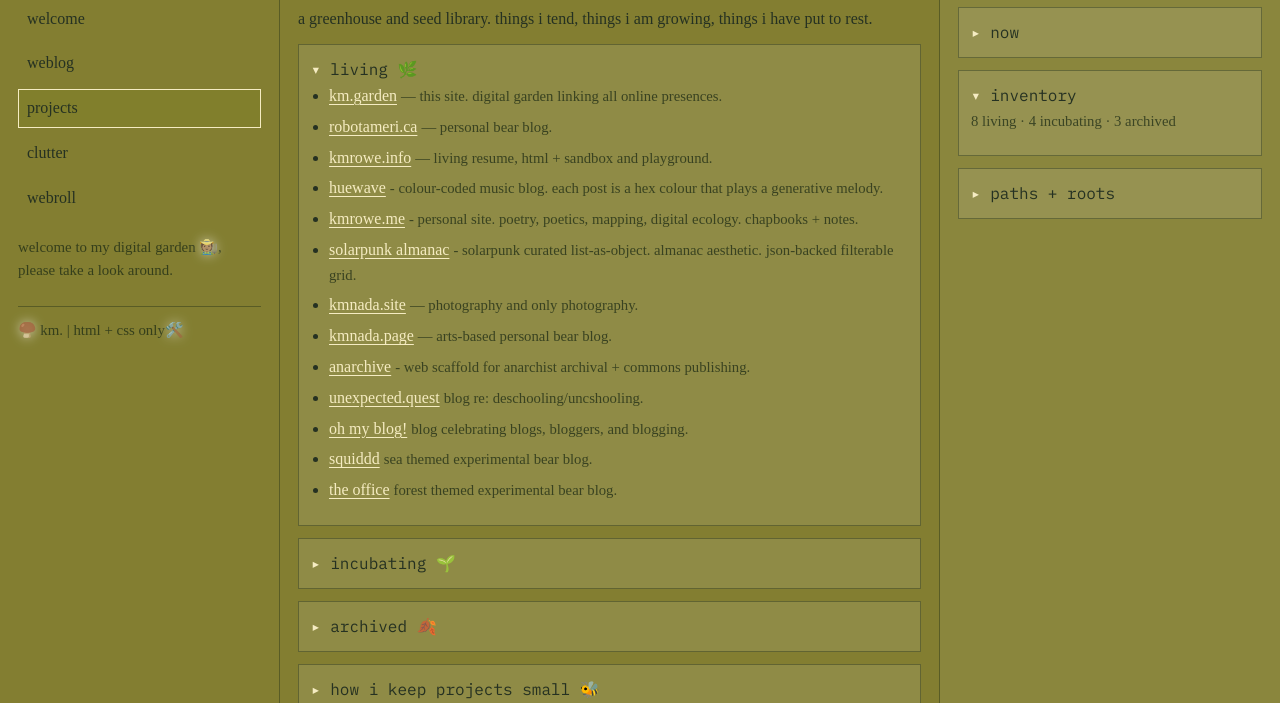
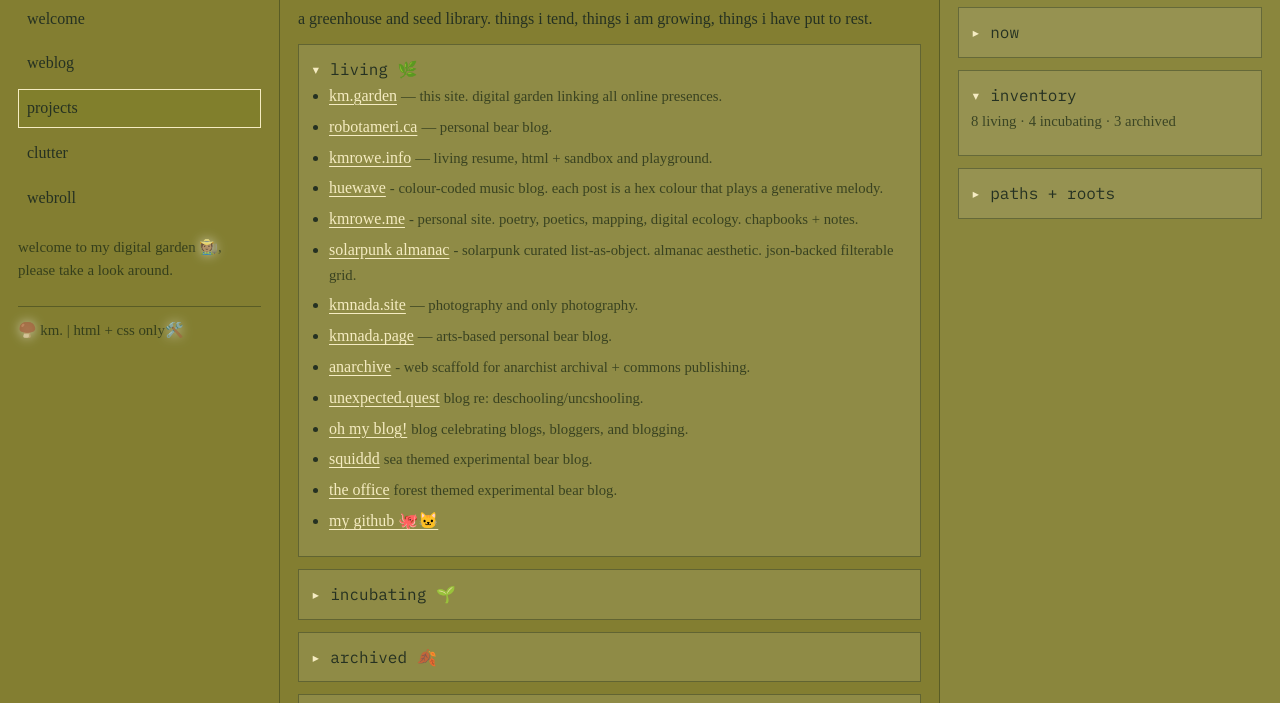
Before and after one commit to robotamerica/km-garden, a plain HTML site: page projects.html in a window 1280 px wide. Both pictures are taken after a click on the heading "living 🌿". Shown: the part 97-800 px from the top of the page. Drawn offline with Linux system fonts and the light colour scheme; a web font is replaced by a local one.

Commit message:
updated now

```diff
--- a/projects.html
+++ b/projects.html
@@ -74,6 +74,7 @@
             <li><a href="https://ohmyblog.bearblog.dev" target="_blank" rel="noopener">oh my blog!</a> <span class="note">blog celebrating blogs, bloggers, and blogging.</span></li>
             <li><a href="https://squiddd.bearblog.dev" target="_blank" rel="noopener">squiddd</a> <span class="note">sea themed experimental bear blog.</span></li>
             <li><a href="https://theoffice.bearblog.dev" target="_blank" rel="noopener">the office</a> <span class="note">forest themed experimental bear blog.</span></li>
+            <li><a href="https://github.com/robotamerica">my github 🐙🐱</a></li>
           </ul>
         </details>
 
@@ -143,6 +144,7 @@
             <li><a href="https://anarchive.surge.sh" target="_blank" rel="noopener">anarchive 🏴</a></li>
             <li><a href="https://spalmanac.surge.sh" target="_blank" rel="noopener">spalmanac 🌞</a></li>
             <li><a href="https://huewave.xyz" target="_blank" rel="noopener">huewave 🌈</a></li>
+            <li><a href="https://github.com/robotamerica">github 🐙🐱</a></li>
           </ul>
           <h3>ʕ•ᴥ•ʔ bear</h3>
           <ul>
@@ -155,6 +157,7 @@
           <h3>social</h3>
           <ul>
             <li><a href="https://special.fish/leaf" target="_blank" rel="noopener">special.fish/leaf 🐟</a></li>
+            <li><a href="https://www.are.na/robotamerica/" target="_blank" rel="noopener">arena ✶✶</a></li>
           </ul>
         </details>
       </div>
```
Also changed, not shown: clutter.html (+2 -0 lines), index.html (+2 -0 lines).
